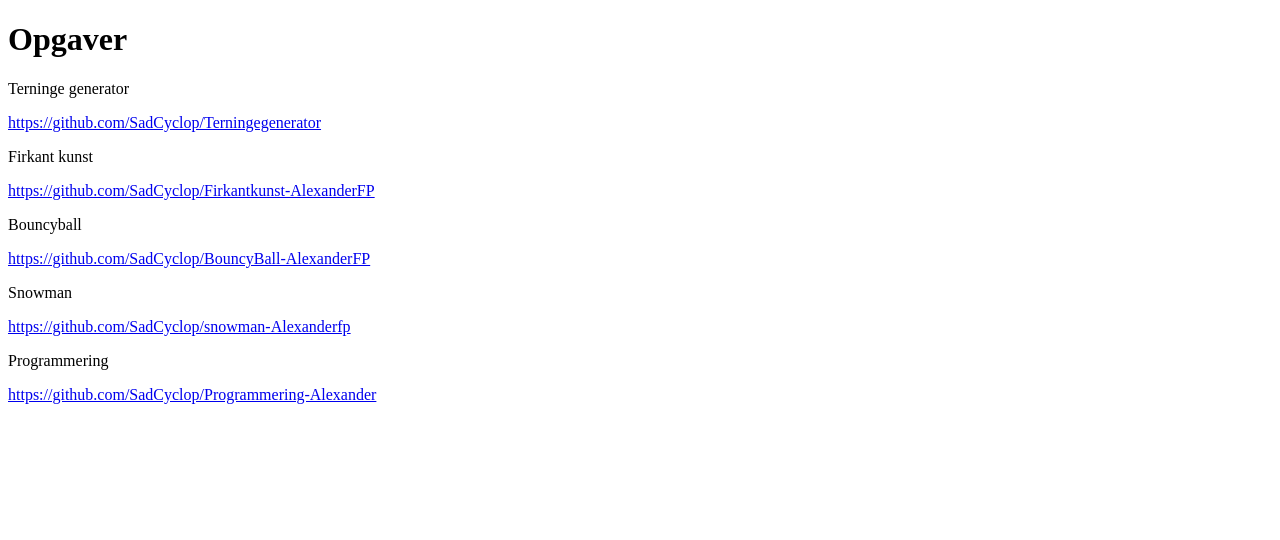
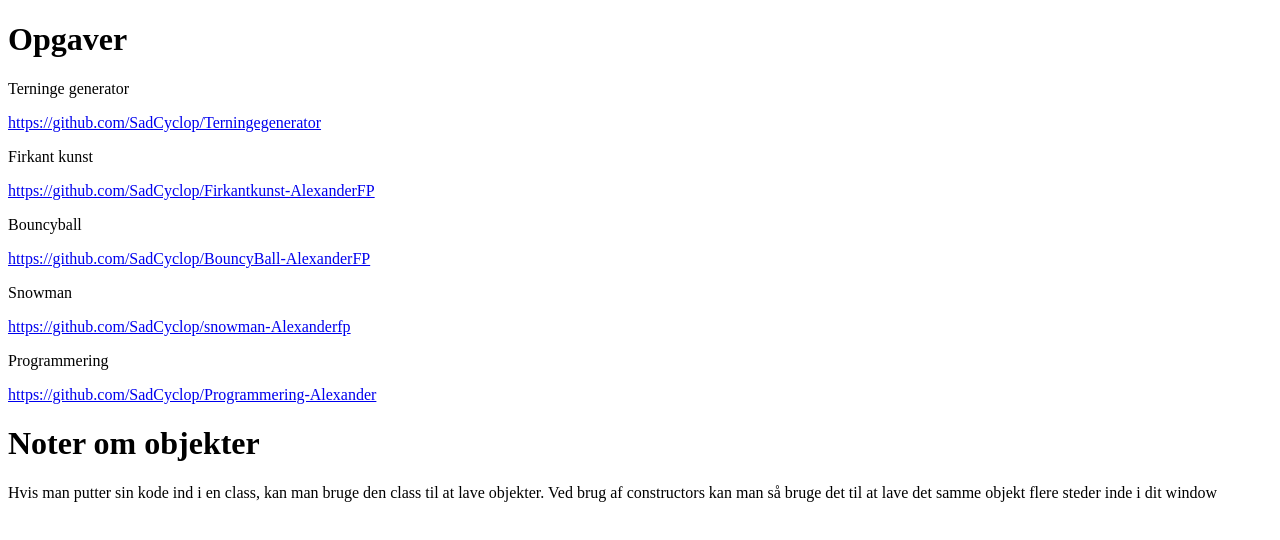
Before and after one commit to SadCyclop/SadCyclop.github.io, a plain HTML site: page index.html in a window 1280 px wide. Drawn offline with Linux system fonts and the light colour scheme.

Commit message:
Update index.html

```diff
--- a/index.html
+++ b/index.html
@@ -22,5 +22,8 @@
 <p>Programmering<p/>
 <a href="url">https://github.com/SadCyclop/Programmering-Alexander</a>
 
+<h1>Noter om objekter</h1>
+<p>Hvis man putter sin kode ind i en class, kan man bruge den class til at lave objekter. Ved brug af constructors kan man så bruge det til at lave det samme objekt flere steder inde i dit window</p>
+
 </body>
 </html>
```
